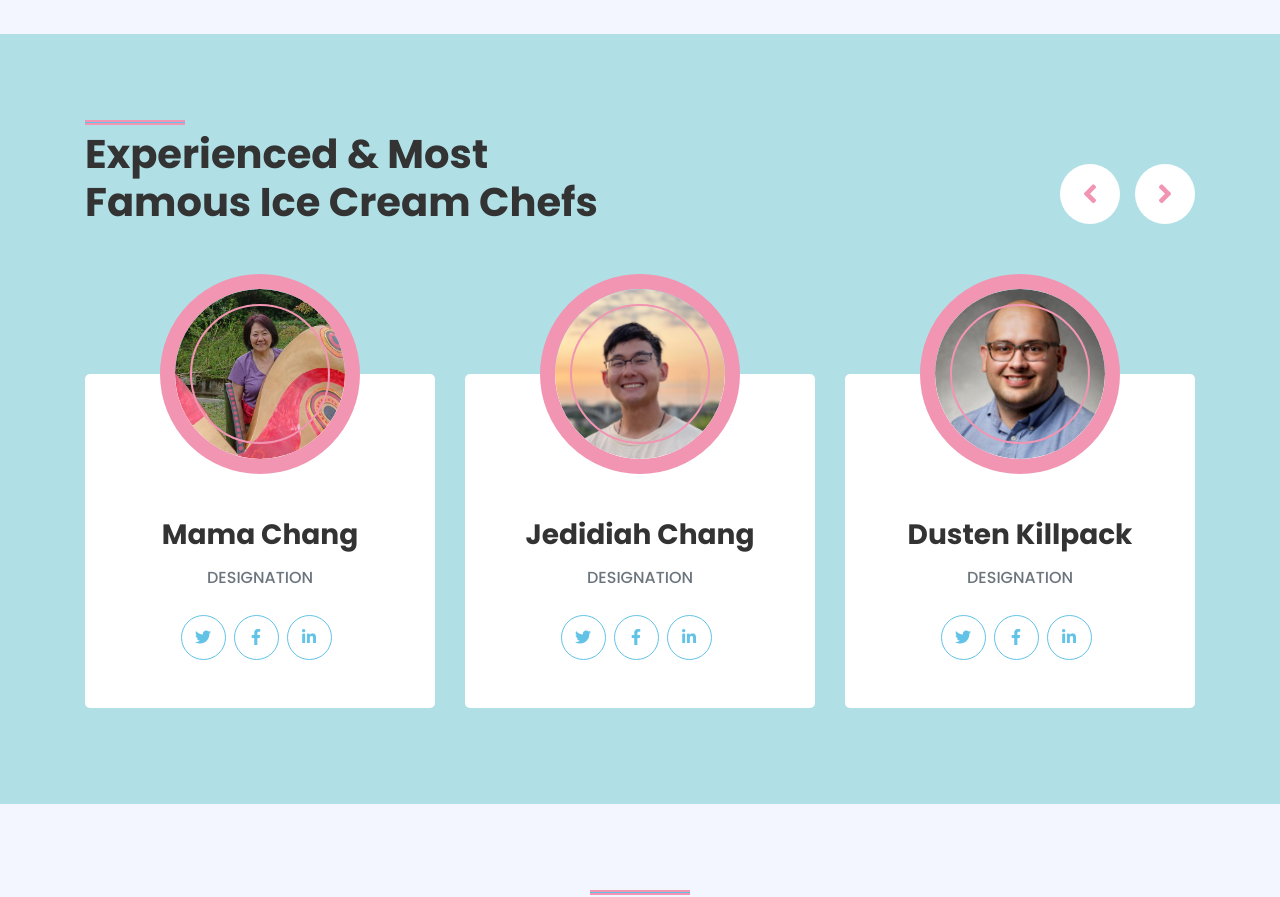
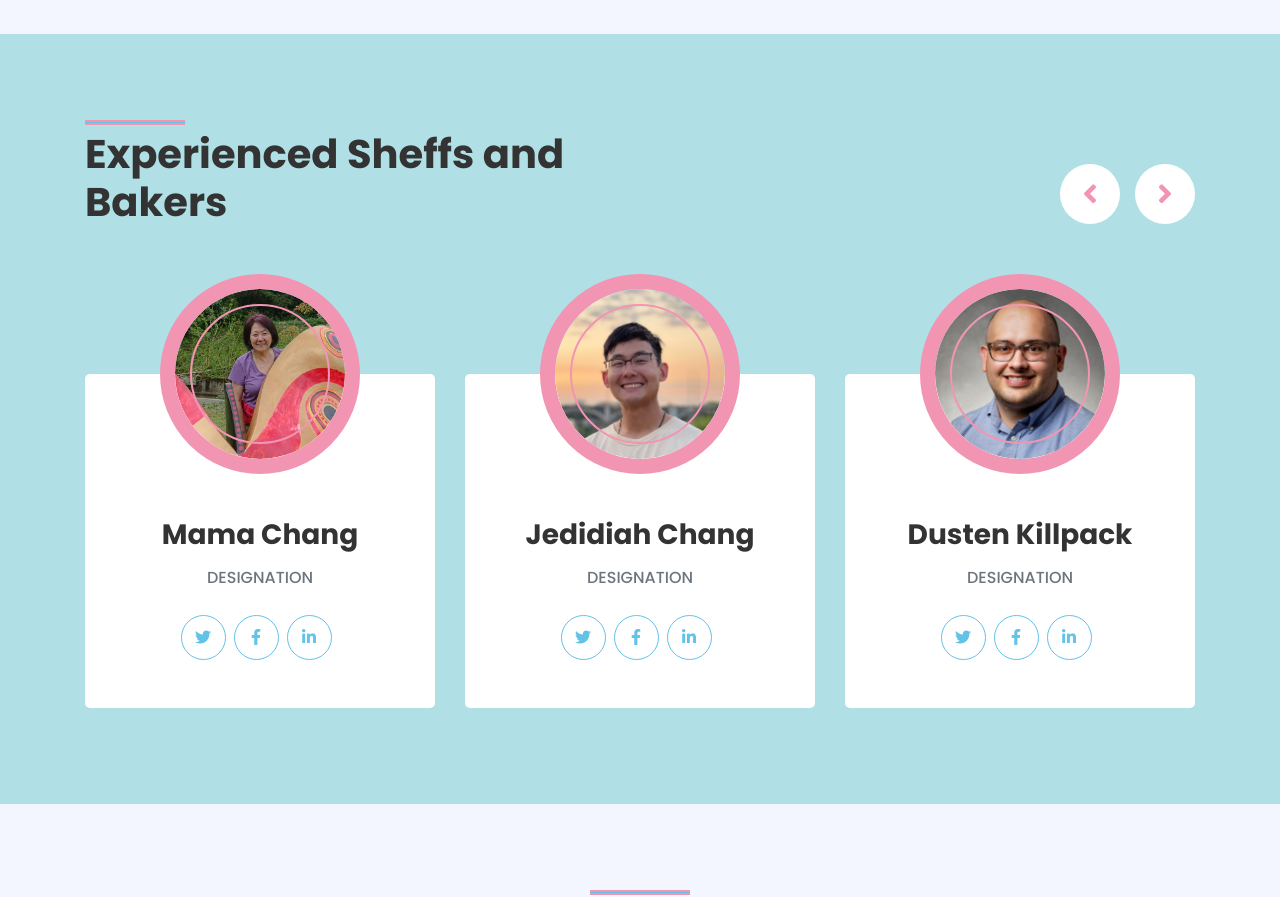
Before and after one commit to jedichang99/Bo-Bear, a plain HTML site: page index.html in a window 1280 px wide. Shown: the part 3200-4097 px from the top of the page. Drawn offline with nearby package versions, Linux system fonts and the light colour scheme; files that its build step writes are made by us from their sources.

Commit message:
fixed html

```diff
--- a/index.html
+++ b/index.html
@@ -434,7 +434,7 @@
         <div class="container py-5">
             <div class="row">
                 <div class="col-lg-6">
-                    <h1 class="section-title position-relative mb-5">Experienced & Most Famous Ice Cream Chefs</h1>
+                    <h1 class="section-title position-relative mb-5">Experienced Sheffs and Bakers</h1>
                 </div>
                 <div class="col-lg-6 mb-5 mb-lg-0 pb-5 pb-lg-0"></div>
             </div>
```
